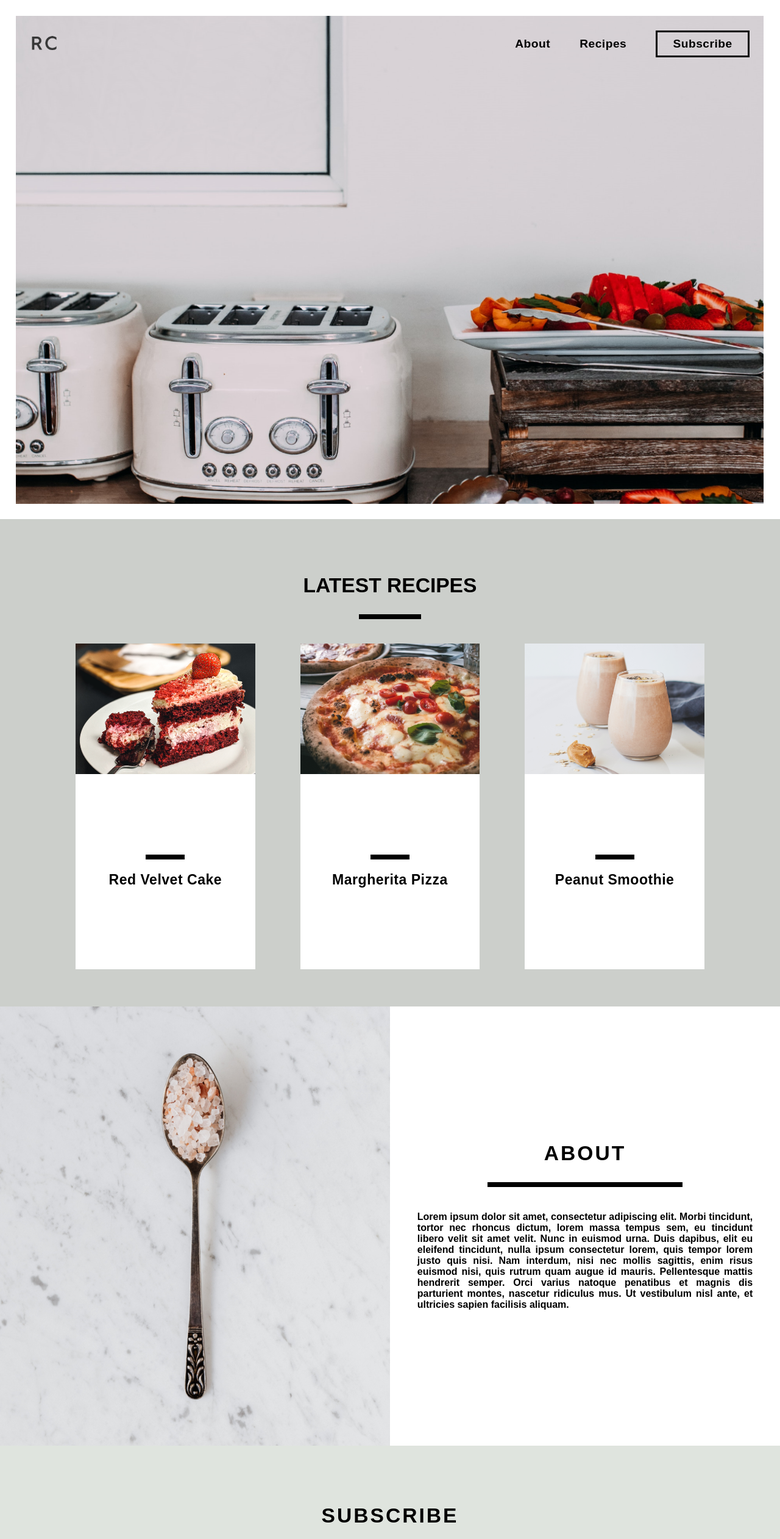
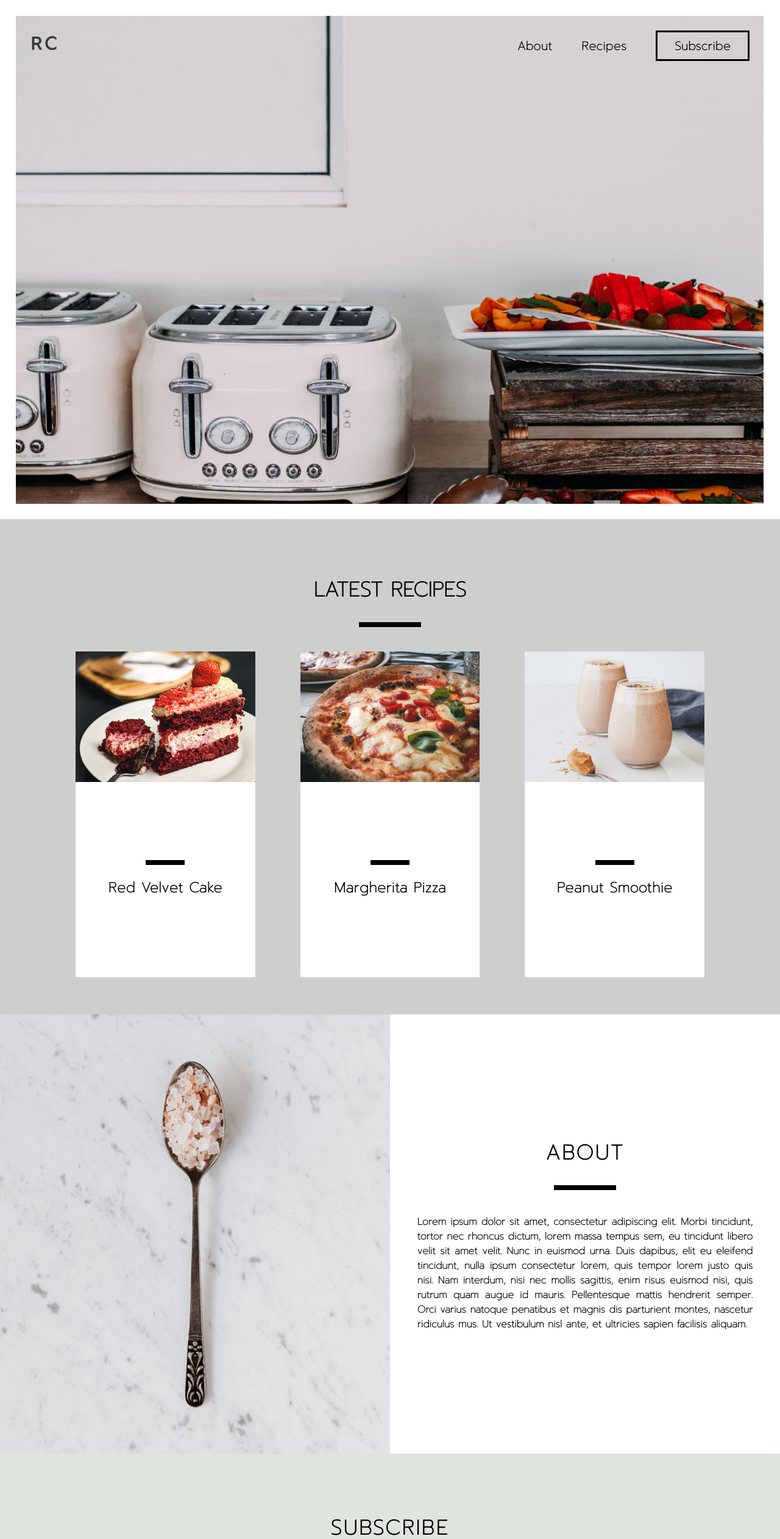
Before and after one commit to LeeYooBin/Recipes, a React (Create React App) app: page / in a window 1280 px wide. Shown: the top 2523 px of the page at 61% size. Built offline with nearby package versions, Linux system fonts and the light colour scheme.

Commit message:
finalizando

```diff
--- a/src/App.css
+++ /dev/null
@@ -1,5 +0,0 @@
-*{
-    margin: 0;
-    padding: 0;
-    box-sizing: border-box;
-}
--- a/src/components/About/style.jsx
+++ b/src/components/About/style.jsx
@@ -41,6 +41,14 @@ export const Line = styled.div`
     width: 25vw;
     height: 1vh;
     background-color: black;
+
+    @media screen and (min-width: 760px){
+        width: 12vw;
+    }
+
+    @media screen and (min-width: 920px){
+        width: 8vw;
+    }
 `;
 
 export const Text = styled.p`
--- a/src/components/Footer/style.jsx
+++ b/src/components/Footer/style.jsx
@@ -24,16 +24,21 @@ export const Main = styled.div`
 
 export const Menu = styled.ul`
     height: 20vh;
-    margin: 10vh 0 3vh 0;
+    margin: 10vh 8vw 3vh 0;
     display: flex;
     flex-direction: column;
     align-items: center;
     justify-content: space-between;
 
     @media screen and (min-width: 700px){
-        width: 40%;
+        margin-right: 0;
+        width: 50%;
         flex-direction: row;
         justify-content: space-between;
+    }
+
+    @media screen and (min-width: 920px){
+        width: 40%;
     }
 `;
 
@@ -81,7 +86,7 @@ export const copyright = styled.div`
     text-align: justify;
     background-color: #446061;
     display: flex;
-    align-items: center;
+    justify-content: center;
 
     @media screen and (min-width: 700px){
         font-size: 1em;
--- a/src/pages/Main/index.jsx
+++ b/src/pages/Main/index.jsx
@@ -1,4 +1,4 @@
-import './style.css';
+import * as S from './style';
 import Header from "../../components/Header";
 import Recipes from '../../components/Recipes';
 import About from '../../components/About/Index';
@@ -7,12 +7,13 @@ import Footer from '../../components/Footer';
 
 export default function Main(){
     return(
-        <>
+        <S.Body>
+            <S.GlobalStyle />
             <Header />
             <Recipes />
             <About />
             <Subscribe />
             <Footer />
-        </>
+        </S.Body>
     );
 }
--- a/src/pages/Main/style.css
+++ /dev/null
@@ -1,11 +0,0 @@
-*{
-    margin: 0;
-    padding: 0;
-    box-sizing: border-box;
-}
-
-@import url('https://fonts.googleapis.com/css2?family=Prompt:wght@100&family=Roboto+Condensed:ital@1&family=Roboto:wght@100&display=swap');
-
-body{
-    font-family: 'Prompt', sans-serif;
-}
--- a/src/pages/Main/style.jsx
+++ b/src/pages/Main/style.jsx
@@ -0,0 +1,13 @@
+import { createGlobalStyle } from "styled-components";
+import styled from "styled-components";
+
+export const GlobalStyle = createGlobalStyle`
+    margin: 0;
+    padding: 0;
+    box-sizing: border-box;
+`;
+
+export const Body = styled.body`
+    @import url('https://fonts.googleapis.com/css2?family=Prompt:wght@100&family=Roboto+Condensed:ital@1&family=Roboto:wght@100&display=swap');
+    font-family: 'Prompt', sans-serif;
+`;
```
Also changed, not shown: 1 other file (tests, documents, lock files or other folders).
